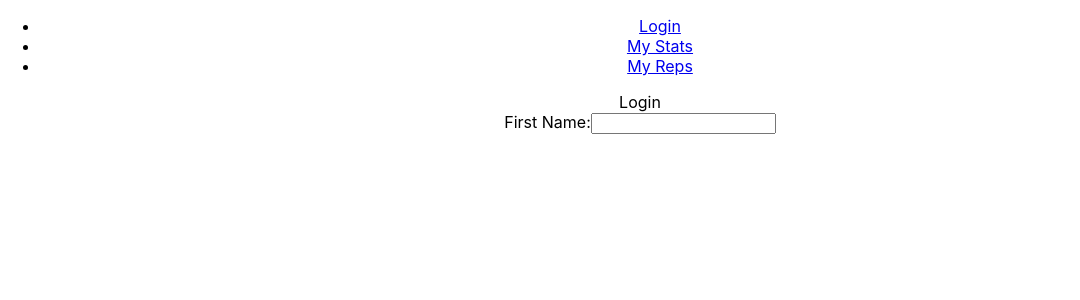
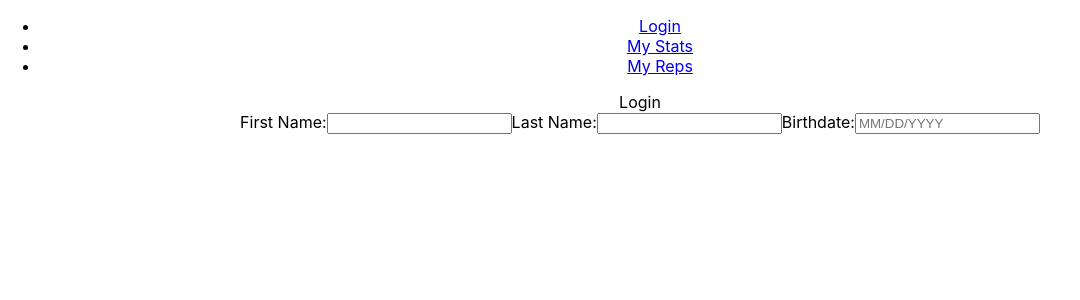
Before and after one commit to sjscotton/Capstone-iVote-React, a React (Create React App) app: page /login in a window 1280 px wide. Shown: the top 300 px of the page, without its empty margins (0-1080 px from the left). Built offline with nearby package versions, Linux system fonts and the light colour scheme.

Commit message:
added form fields and added onInputChange

```diff
--- a/src/components/LoginForm.js
+++ b/src/components/LoginForm.js
@@ -12,6 +12,8 @@ class LoginForm extends Component {
   }
   onInputChange = (event) => {
     const updatedState = {};
+    console.log(event.target.name)
+    console.log(event.target.value)
     updatedState[event.target.name] = event.target.value;
     this.setState(updatedState);
   }
@@ -30,12 +32,29 @@ class LoginForm extends Component {
     return (
       <form
         onSubmit={this.onSubmit}>
-        <lable htmlFor="firstName">First Name:</lable>
+        <label htmlFor="firstName">First Name:</label>
         <input
           name="firstName"
           type="text"
           value={this.state.firstName}
           onChange={this.onInputChange}
+        >
+        </input>
+        <label htmlFor="lastName">Last Name:</label>
+        <input
+          name="lastName"
+          type="text"
+          value={this.state.lastName}
+          onChange={this.onInputChange}
+        >
+        </input>
+        <label htmlFor="birthdate">Birthdate:</label>
+        <input
+          name="birthdate"
+          type="text"
+          value={this.state.birthdate}
+          onChange={this.onInputChange}
+          placeholder="MM/DD/YYYY"
         >
         </input>
       </form>
```
